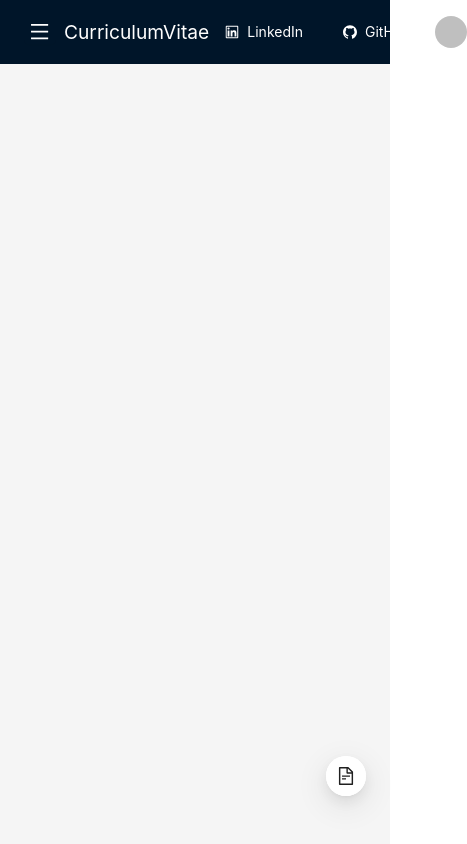
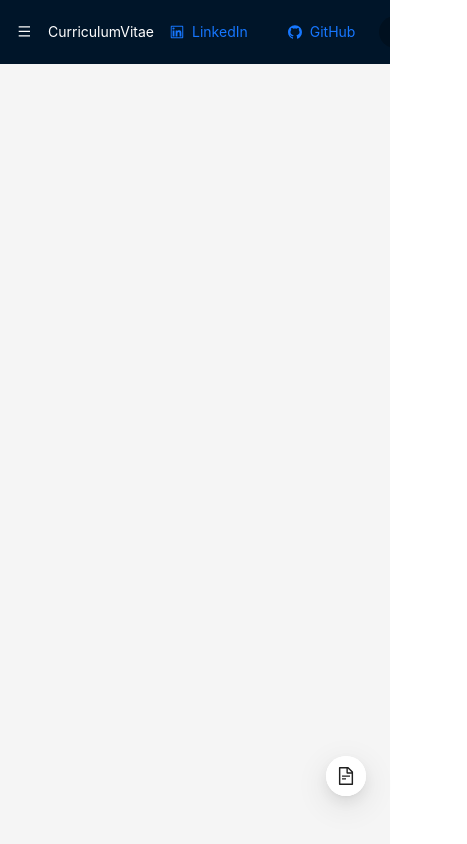
Before and after one commit to GuillaumeTC1/CurriculumVitae, a React (Vite) app in the folder curriculumvitae.client/: page / in a window 390 px wide. Shown: the whole page, 467 px wide, since content can reach past the window. Built offline with nearby package versions, Linux system fonts and the light colour scheme; no server answers.

Commit message:
Implement mobile media support

```diff
--- /dev/null
+++ b/curriculumvitae.client/src/components/layout/Layout.css
@@ -0,0 +1,33 @@
+.layout-header {
+    position: sticky;
+    top: 0;
+    z-index: 1000;
+    padding: 0 24px;
+    overflow: hidden;
+}
+
+.layout-content {
+    position: relative;
+    height: 100%;
+}
+
+.layout-button {
+    color: white;
+}
+
+.menu-button {
+    height: 100%;
+    border: 0;
+    font-size: 1.2rem;
+}
+
+@media only screen and (max-width: 600px) {
+
+    .layout-header {
+        padding: 0 8px;
+    }
+
+    .menu-button {
+        font-size: .8rem;
+    }
+}
--- a/curriculumvitae.client/src/components/layout/layout.tsx
+++ b/curriculumvitae.client/src/components/layout/layout.tsx
@@ -3,18 +3,7 @@ import { GithubOutlined, LinkedinOutlined, MenuOutlined } from "@ant-design/icon
 import { Layout as AntdLayout, Button, Drawer, Flex, FloatButton, Menu } from "antd";
 import { useState } from "react";
 import { Outlet, useNavigate } from "react-router-dom";
-
-const menuButtonStyle = {
-    height: "100%",
-    color: "white",
-    background: "transparent",
-    border: 0,
-    fontSize: "1.2rem"
-}
-
-const linkButtonStyle = {
-    color: "white"
-}
+import "./Layout.css"
 
 export const Layout = () => {
 
@@ -33,40 +22,39 @@ export const Layout = () => {
 
     return (
         <AntdLayout style={{ minHeight: "100vh" }}>
-            <AntdLayout.Header style={{ padding: "0 24px", position: "sticky", top: 0, zIndex: 1000 }}>
+            <AntdLayout.Header className="layout-header">
                 <Flex align="center"
                     justify="space-between"
                     style={{ height: "100%" }}>
                     <Flex gap="8px"
                         align="center"
-                        style={{ padding: 0, color: "white", fontSize: "1.2rem" }}>
+                        style={{ padding: 0, color: "white" }}>
                         <Button
-                            style={menuButtonStyle}
+                            className="menu-button layout-button"
+                            ghost
                             icon={<MenuOutlined />}
                             onClick={toggleMenuOpen} />
                         <span>CurriculumVitae</span>
                     </Flex>
                     <Flex gap="8px"
                         style={{ padding: 0 }}>
-                        <Button
+                        <Button className="layout-button"
                             type="link"
                             icon={<LinkedinOutlined />}
-                            href="https://www.linkedin.com/in/guillaume-thomas-castelnau/"
-                            style={linkButtonStyle}>
+                            href="https://www.linkedin.com/in/guillaume-thomas-castelnau/">
                             LinkedIn
                         </Button>
-                        <Button
+                        <Button className="layout-button"
                             type="link"
                             icon={<GithubOutlined />}
-                            href="https://github.com/GuillaumeTC1"
-                            style={linkButtonStyle}>
+                            href="https://github.com/GuillaumeTC1">
                             GitHub
                         </Button>
                         <Profile />
                     </Flex>
                 </Flex>
             </AntdLayout.Header>
-            <AntdLayout.Content style={{ position: "relative", height: "100%" }}>
+            <AntdLayout.Content className="layout-content">
                 <Drawer
                     placement="left"
                     open={menuOpen}
--- /dev/null
+++ b/curriculumvitae.client/src/components/page/Page.css
@@ -0,0 +1,13 @@
+.page {
+    height: 100%;
+    width: 100%;
+    padding: 24px 128px;
+}
+
+@media only screen and (max-width: 600px) {
+    .page {
+        height: 100%;
+        width: 100%;
+        padding: 8px 8px;
+    }
+}
--- a/curriculumvitae.client/src/components/page/Page.tsx
+++ b/curriculumvitae.client/src/components/page/Page.tsx
@@ -1,21 +1,16 @@
 import { Head } from "@/components/page/Head";
 import { ErrorPage } from "./ErrorPage";
+import "./Page.css"
 
 export type PageProps = {
     title?: string;
     children?: React.ReactNode
 }
 
-const pageStyle = {
-    height: "100%",
-    width: "100%",
-    padding: "24px 128px",
-}
-
 export const Page = (props: PageProps) => {
 
     return (
-        <div style={pageStyle}>
+        <div className="page">
             <Head title={props.title} />
             {props.children}
         </div>
```
